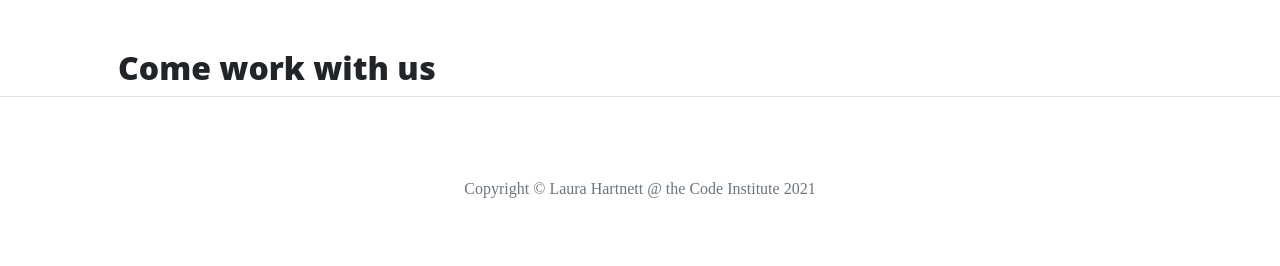
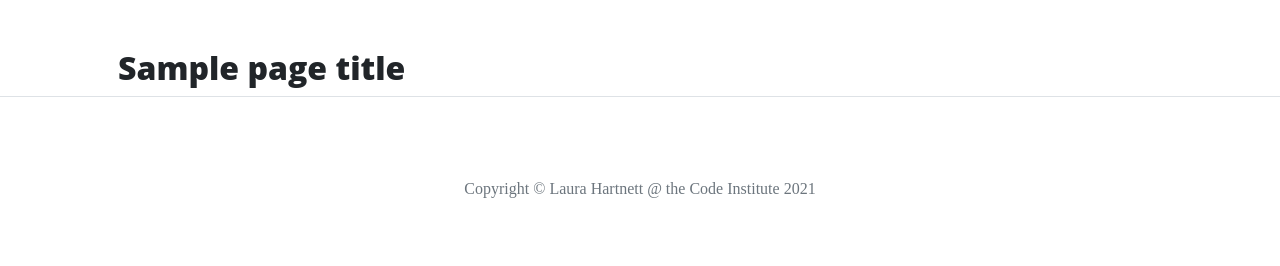
Before and after one commit to hartnetl/flask-lesson, a Flask app: template templates/careers.html in a window 1280 px wide. Shown: the part 629-895 px from the top of the page. Run offline with Flask 2, Linux system fonts and the light colour scheme; the template is opened without the code that fills it: most values are stand-ins (such as "Sample title", 1, 10 or a date in 2020); some libraries are stand-ins or nearby versions.

Commit message:
Replace page headers with framework title

```diff
--- a/run.py
+++ b/run.py
@@ -15,17 +15,17 @@ def index():
 
 @app.route("/about")
 def about():
-    return render_template("about.html")
+    return render_template("about.html", page_title="About")
 
 
 @app.route("/contact")
 def contact():
-    return render_template("contact.html")
+    return render_template("contact.html", page_title="Contact")
 
 
 @app.route("/careers")
 def careers():
-    return render_template("careers.html")
+    return render_template("careers.html", page_title="Careers")
 
 
 if __name__ == "__main__":     # main is the default module in python
--- a/templates/about.html
+++ b/templates/about.html
@@ -2,7 +2,7 @@
 
 {%block content%}
 
-<h2>About Page</h2>
+<h2>{{page_title}}</h2>
 
 <p>
     The formation of the group grew out of a meeting Gandalf had with Thorin in Bree which kindled Thorin's interest
--- a/templates/careers.html
+++ b/templates/careers.html
@@ -2,6 +2,6 @@
 
 {%block content%}
 
-    <h2>Come work with us</h2>
+    <h2>{{page_title}}</h2>
 
 {% endblock %}
--- a/templates/contact.html
+++ b/templates/contact.html
@@ -2,6 +2,6 @@
 
 {%block content%}
 
-    <h2>Contact Us</h2>
+    <h2>{{page_title}}</h2>
 
 {% endblock %}
```
